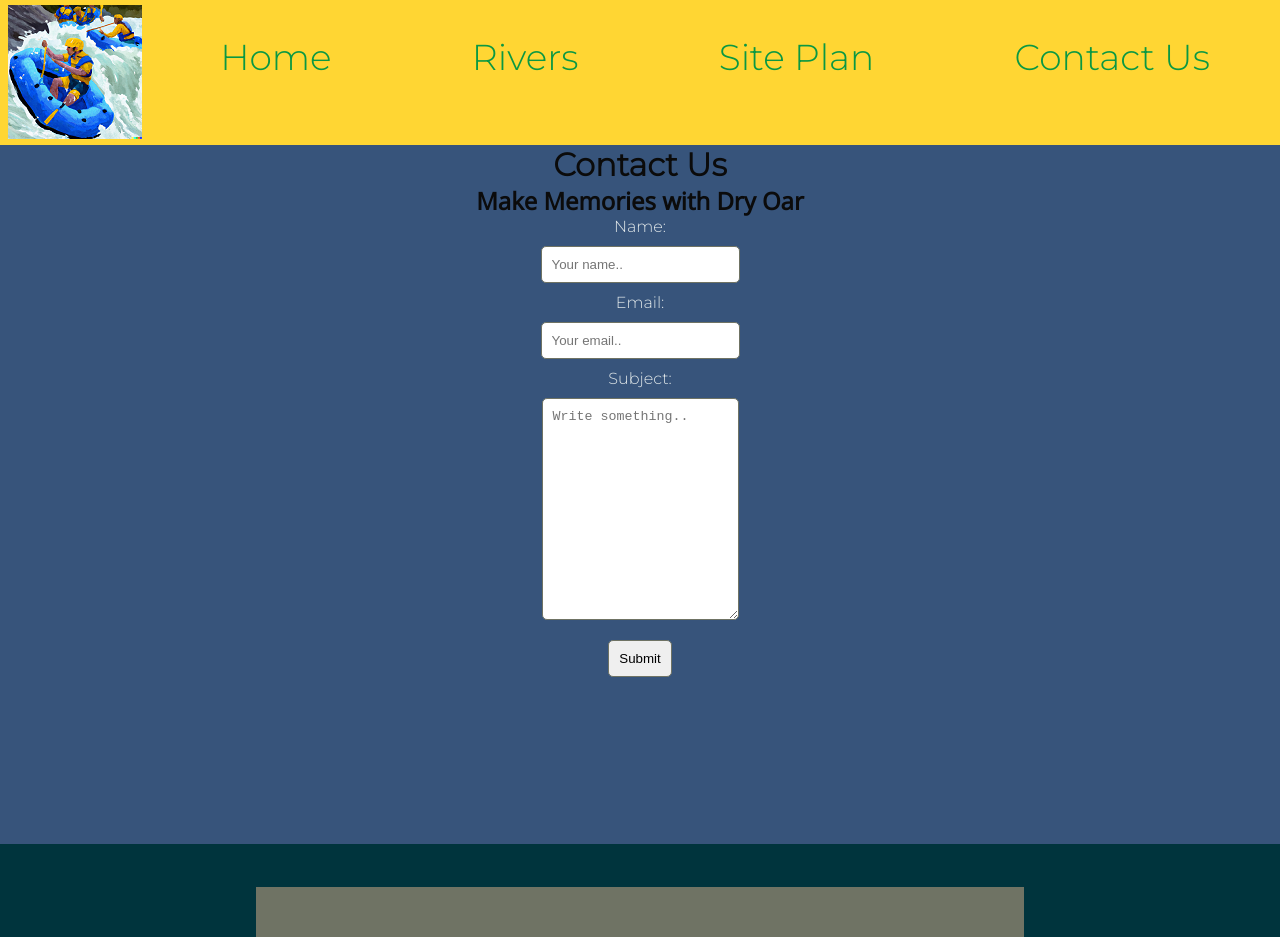
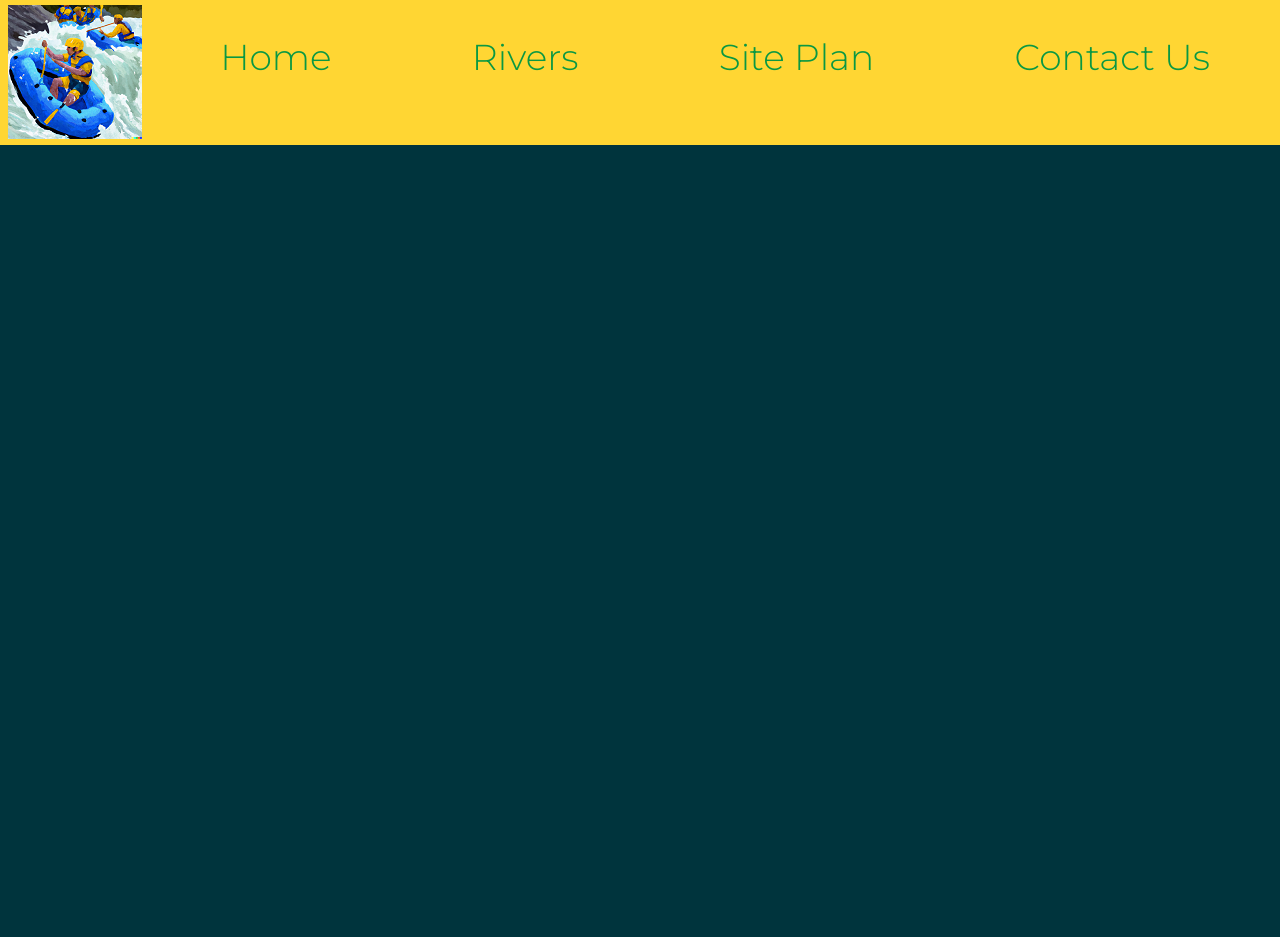
Before and after one commit to jaleman055/wdd130, a plain HTML site: page wwr/contactus.html in a window 1280 px wide. After the commit the page ends 800 px from the top, so only its background shows below. Drawn offline with nearby package versions, Linux system fonts and the light colour scheme.

Commit message:
changed entire contacus page

```diff
--- a/wwr/contactus.html
+++ b/wwr/contactus.html
@@ -4,10 +4,9 @@
     <meta charset="UTF-8" />
     <meta http-equiv="X-UA-Compatible" content="IE=edge" />
     <meta name="viewport" content="width=device-width, initial-scale=1.0" />
-        <title>Whitewater Rafting Vacations | Dry Oar Boating | Contact Us</title>
+    <title>Whitewater Rafting Vacations | Dry Oar Boating | Home</title>
     <link rel="stylesheet" href="styles/styles.css" />
   </head>
-
   <body>
     <header>
       <a id="logo_link" href="index.html">
@@ -24,58 +23,5 @@
         <a href="contactus.html">Contact Us</a>
       </nav>
     </header>
-        <div id="hero">
-        <div id="hero-box">
-            <img
-            id="hero-img"
-            src="images/People enjoying white water rafting3.png"
-            alt="People enjoying white water rafting"
-            />
-        </div>
-        <section id="hero-msg">
-            <h1 class="home-title">Contact Us</h1>
-            <h4>Make Memories with Dry Oar</h4>
-            <div class="button-box
-
-
-[...]
-
-">
-<div id="feedback"></div>
-
-<!--create a contact us form-->
-<style></style>
-    <form action="contactus.html" method="post">
-        <label for="name">Name:</label>
-        <input type="text" id="name" name="name" placeholder="Your name..">
-        <label for="email">Email:</label>
-        <input type="text" id="email" name="email" placeholder="Your email..">
-        <label for="subject">Subject:</label>
-        <textarea id="subject" name="subject" placeholder="Write something.." style="height:200px"></textarea>
-        <input type="submit" value="Submit">
-    </form>
-</div>
-</main>
-<footer>
-
-</footer>
-
   </body>
-<script>
-    // get the feedback div element so we can do something with it.
-    const feedbackElement = document.getElementById('feedback');
-    // get the form so we can read what was entered in it.
-    const formElement = document.forms[0];
-    // add a 'listener' to wait for a submission of our form. When that happens run the code below.
-    formElement.addEventListener('submit', function(e) {
-        // stop the form from doing the default action.
-        e.preventDefault();
-        // set the contents of our feedback element to a message letting the user know the form was submitted successfully. Notice that we pull the name that was entered in the form to personalize the message!
-        feedbackElement.innerHTML = 'Hello '+ formElement.user_name.value +'! Thank you for your message. We will get back with you as soon as possible!';
-        // make the feedback element visible.
-        feedbackElement.style.display = "block";
-        // add a class to move everything down so our message doesn't cover it.
-        document.body.classList.toggle('moveDown');
-    });
-</script>
 </html>
```
Lines whose indentation alone changed are shown as unchanged.
